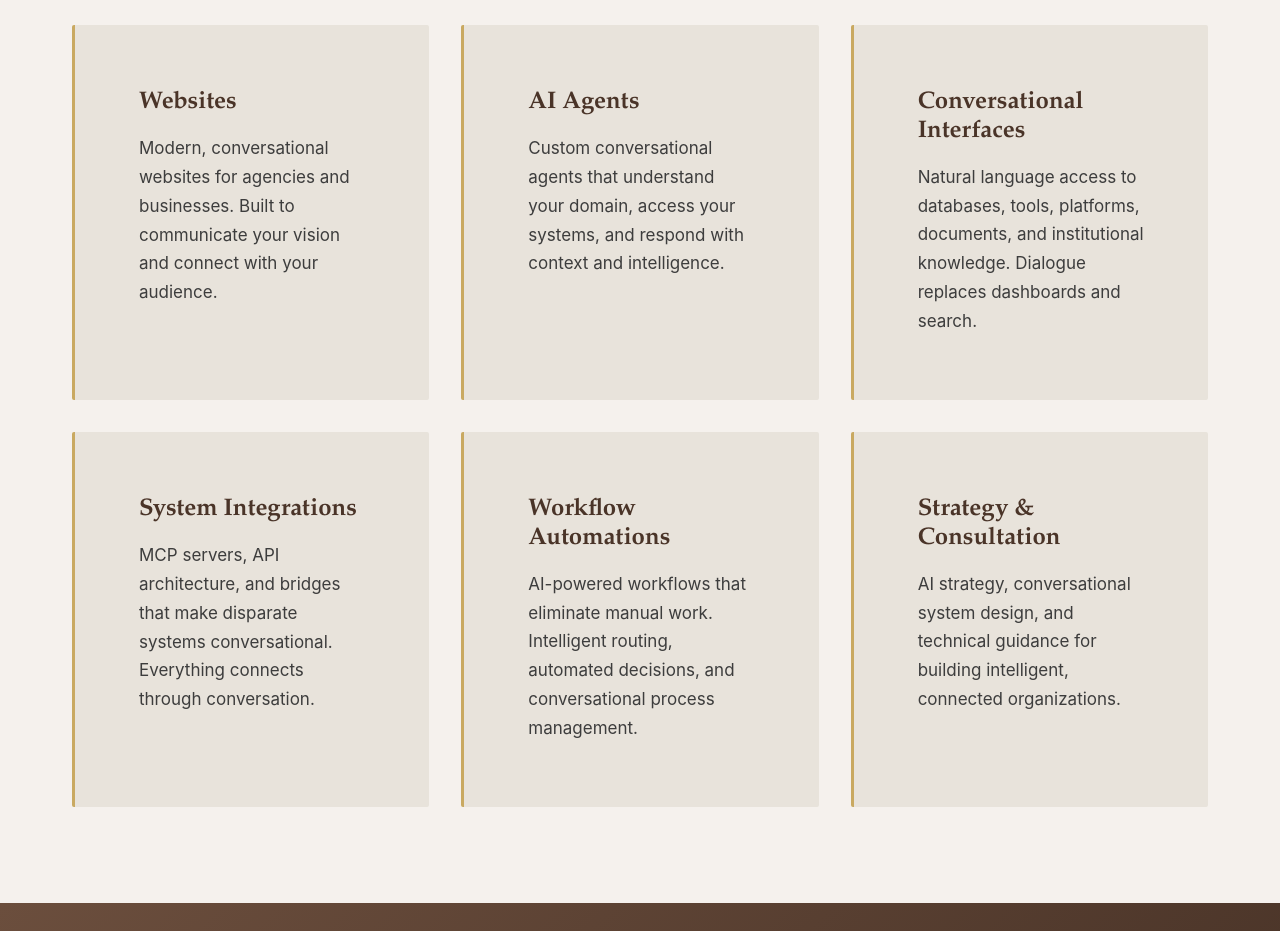
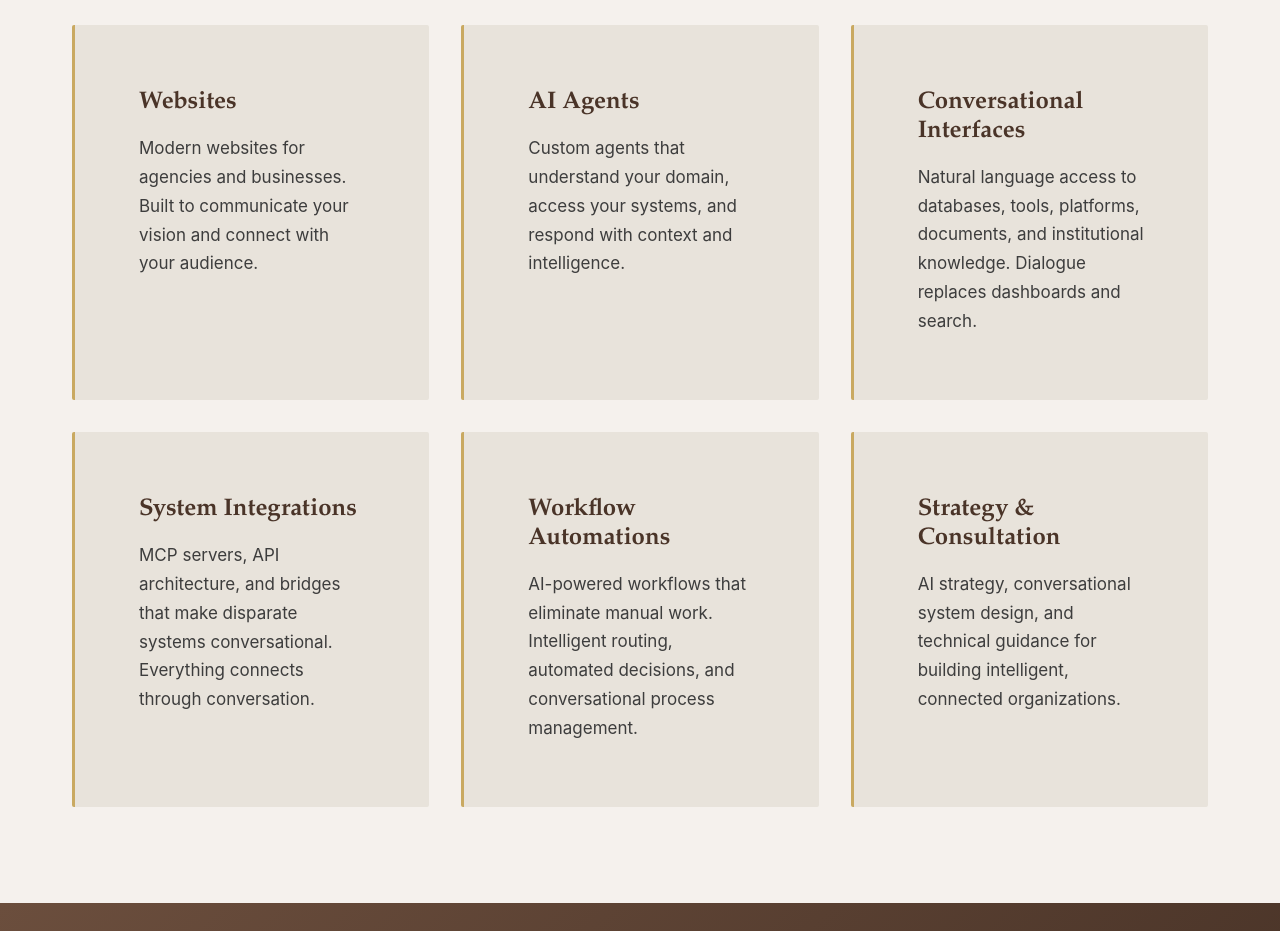
Before and after one commit to seizeit/the-cafe-website, a plain HTML site: page index.html in a window 1280 px wide. Shown: the part 1540-2471 px from the top of the page. Drawn offline with Linux system fonts and the light colour scheme.

Commit message:
Remove 'conversational' from Websites and AI Agents services
- Websites: 'Modern websites' (removed conversational)
- AI Agents: 'Custom agents' (removed conversational)
- Keeps the word focused on Conversational Interfaces service
- Reduces repetition, cleaner copy

🤖 Generated with [Claude Code](https://claude.com/claude-code)

Co-Authored-By: Claude <noreply@anthropic.com>

```diff
--- a/index.html
+++ b/index.html
@@ -87,12 +87,12 @@
             <div class="services-grid">
                 <div class="service-card">
                     <h3>Websites</h3>
-                    <p>Modern, conversational websites for agencies and businesses. Built to communicate your vision and connect with your audience.</p>
+                    <p>Modern websites for agencies and businesses. Built to communicate your vision and connect with your audience.</p>
                 </div>
 
                 <div class="service-card">
                     <h3>AI Agents</h3>
-                    <p>Custom conversational agents that understand your domain, access your systems, and respond with context and intelligence.</p>
+                    <p>Custom agents that understand your domain, access your systems, and respond with context and intelligence.</p>
                 </div>
 
                 <div class="service-card">
```
